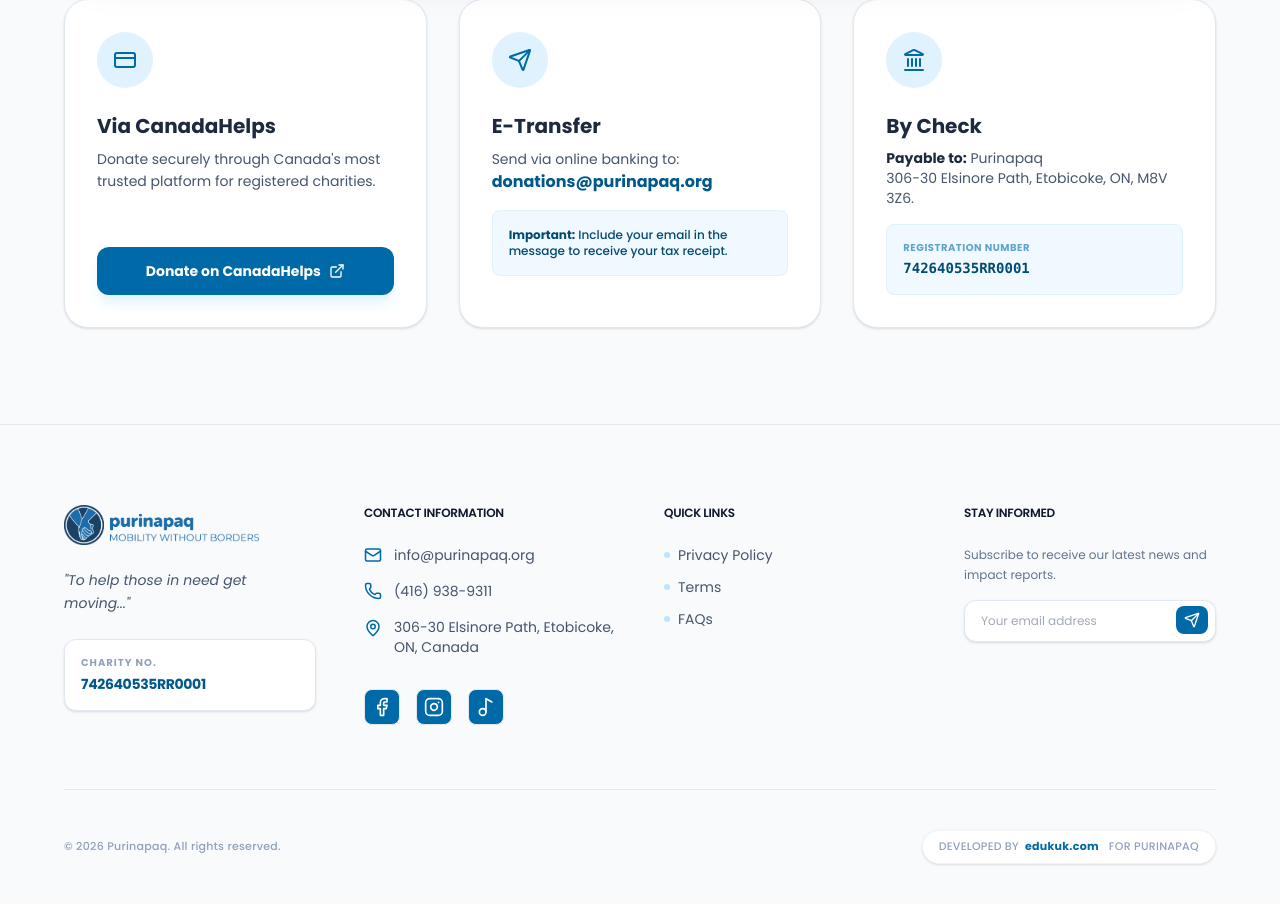
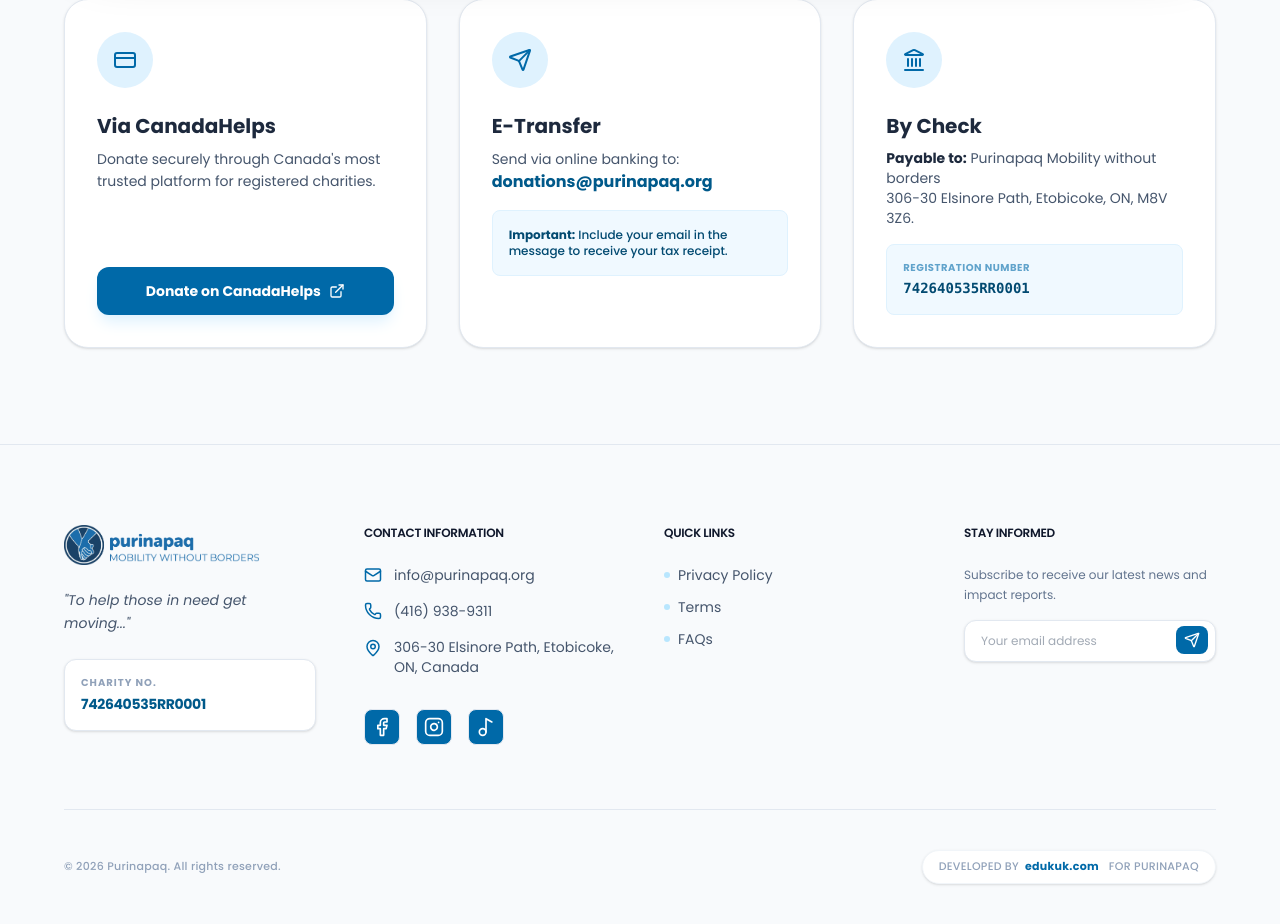
Before and after one commit to edgarromerodev/purinapaq, a React (Vite) app: page /donate in a window 1280 px wide. Shown: the part 2546-3470 px from the top of the page. Built offline with nearby package versions, Linux system fonts and the light colour scheme.

Commit message:
modifique el nombre del pdf

```diff
--- a/src/sections/DonationCTA.jsx
+++ b/src/sections/DonationCTA.jsx
@@ -185,7 +185,7 @@
                         <div>
                             <h4 className="text-xl font-bold text-slate-800 mb-2">By Check</h4>
                             <p className="text-slate-600 text-sm mb-4">
-                                <strong className="text-slate-800">Payable to:</strong> Purinapaq<br />
+                                <strong className="text-slate-800">Payable to:</strong> Purinapaq Mobility without borders<br />
                                 306-30 Elsinore Path, Etobicoke, ON, M8V 3Z6.
                             </p>
                             <div className="bg-sky-50 border border-sky-100 p-4 rounded-lg text-xs text-sky-900 font-medium">
--- a/src/sections/NewsStories.jsx
+++ b/src/sections/NewsStories.jsx
@@ -188,8 +188,8 @@
         {/* BOTÓN DE DESCARGA AJUSTADO */}
         <div className="flex flex-col sm:flex-row items-center gap-6">
             <a
-                href="/forms/pmwb_fundraising campaign GoM2026.pdf"
-    download="pmwb_fundraising campaign GoM2026.pdf"
+                href="/forms/GoM2026.pdf"
+    download="GoM2026.pdf"
                 className="w-full sm:w-auto inline-flex items-center justify-center gap-3 bg-slate-900 text-white px-8 py-4 rounded-2xl font-bold hover:bg-slate-800 transition-all shadow-xl active:scale-95 group"
             >
                 <FileText size={20} className="text-sky-400" />
```
Also changed, not shown: 1 other file (tests, documents, lock files or other folders).
